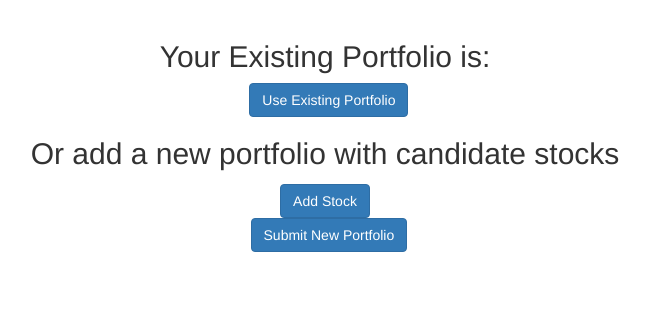
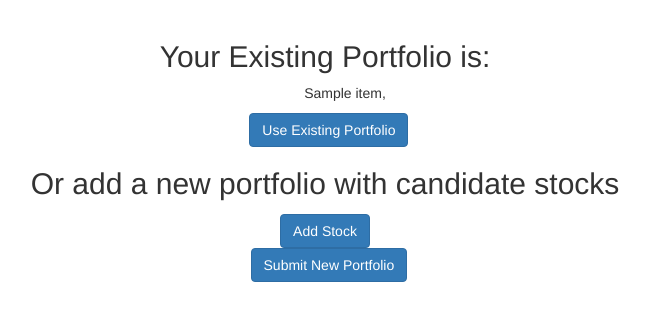
Before and after one commit to skykitten2y/web_Capstone, a Flask app: template src/templates/function2_input_portfolio.html in a window 1280 px wide. Shown: the top 321 px of the page, without its empty margins (315-965 px from the left). Run offline with Flask 2, Linux system fonts and the light colour scheme; the template is opened without the code that fills it: most values are stand-ins (such as "Sample title", 1, 10 or a date in 2020); some libraries are stand-ins or nearby versions.

Commit message:
Update function2_input_portfolio.html

```diff
--- a/src/templates/function2_input_portfolio.html
+++ b/src/templates/function2_input_portfolio.html
@@ -50,7 +50,7 @@
         if(x < max_fields){ //max input box allowed
 
 		     //text box increment
-            $(wrapper).append('<div class="form-group"><label for="input_stocks"><select class="selectpicker" name="input_portfolio_2" data-size="7" data-style="btn btn-primary btn-round" title="select" data-live-search="true">' +
+            $(wrapper).append('<div class="form-group"><label for="input_stocks"><select class="selectpicker" name="input_portfolio" data-size="7" data-style="btn btn-primary btn-round" title="select" data-live-search="true">' +
                                 '<optgroup label = "Technology">' +
                                 '<option value="AAPL">AAPL	Apple, Inc.</option>' +
                                 '<option value="MSFT">MSFT	Microsoft Corp. </option>' +
@@ -202,7 +202,11 @@
 
 });
 
-let myChart = document.getElementById('myChart').getContext('2d');
+
+
+
+
+    let myChart = document.getElementById('myChart').getContext('2d');
 
     // Global Options
     Chart.defaults.global.defaultFontFamily = 'Lato';
@@ -281,24 +285,19 @@ let myChart = document.getElementById('myChart').getContext('2d');
 
 
 
-
-
-
-
-
-
-
-
-
 </script>
-   <body>
+    <body>
 
 
     &nbsp;
     <div class="text-center" id="add-stock-form">
         <h2>Your Existing Portfolio is: </h2>
         <div>
-
+        <ul style="list-style-type:none;">
+            {% for item in portfolio %}
+             {{item}},
+            {% endfor %}
+        </ul>
 
 
             <form id = "next" action="/function2_results" method="post">
```
